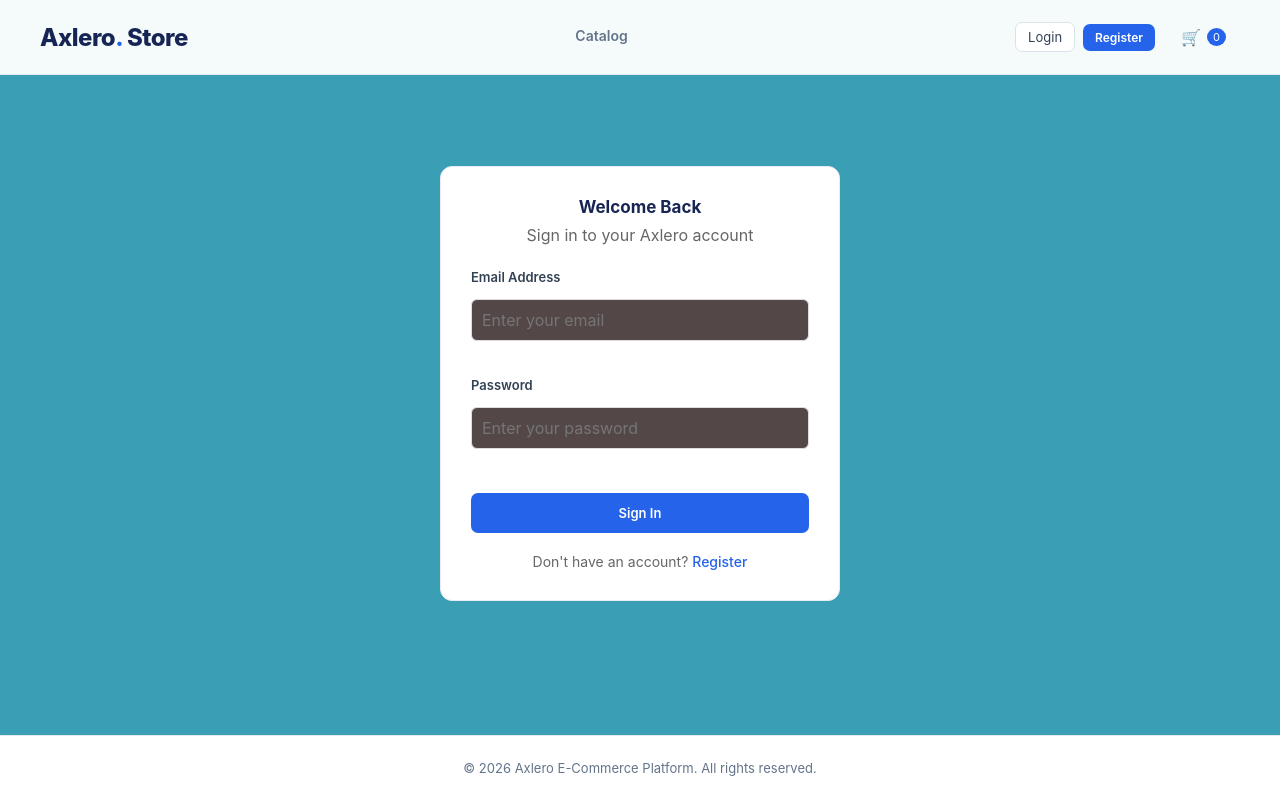
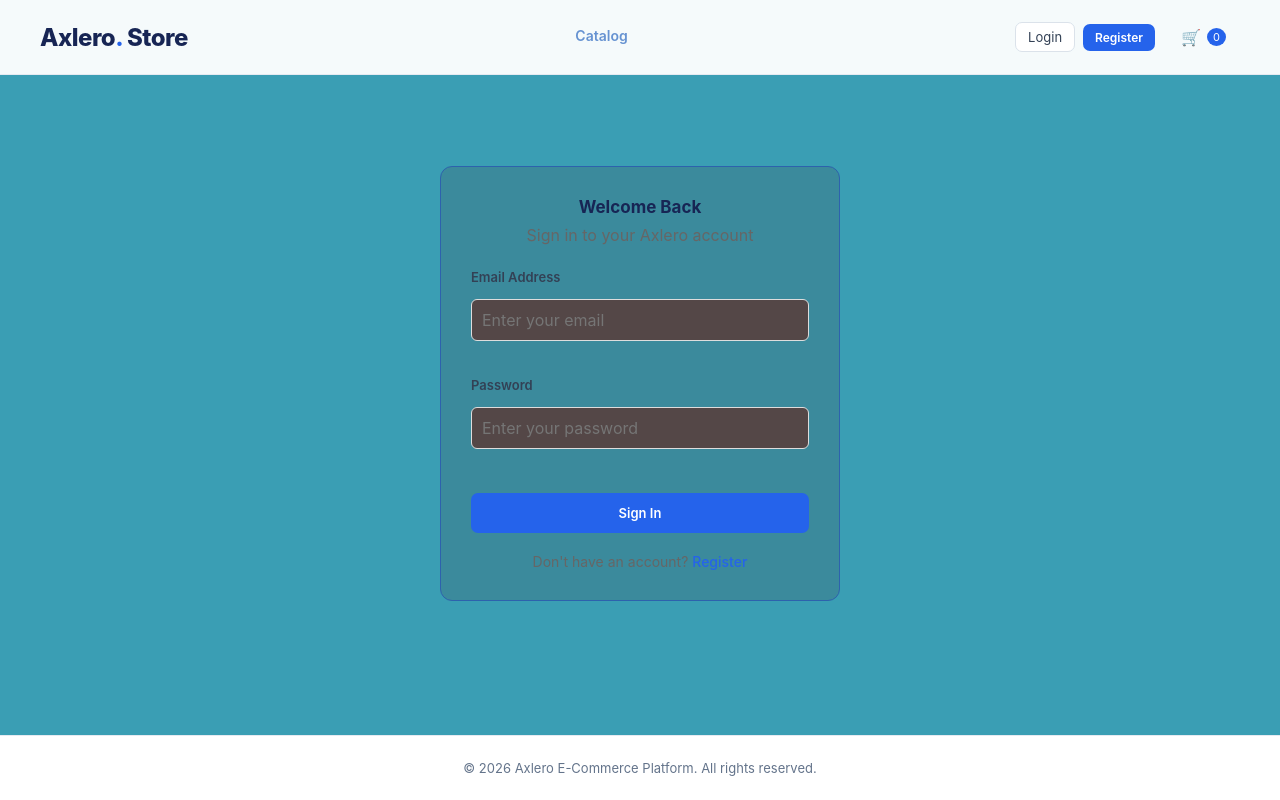
Before and after one commit to kamdje-mkounga/project2_axlero, a React (Vite) app in the folder frontend/: page /login in a window 1280 px wide. Built offline with nearby package versions, Linux system fonts and the light colour scheme.

Commit message:
updaing App.css

```diff
--- a/frontend/src/App.css
+++ b/frontend/src/App.css
@@ -316,8 +316,8 @@
 
 /* Panels and tables */
 .panel {
-  background: white;
-  border: 1px solid #e8edf4;
+  background: rgb(59, 138, 156);
+  border: 1px solid #2d62ad;
   border-radius: 12px;
   padding: 24px;
   margin-bottom: 24px;
@@ -404,7 +404,7 @@ tbody tr:hover td {
 .primary-btn:hover:not(:disabled) {
   background: #1d4ed8;
   transform: translateY(-1px);
-  box-shadow: 0 6px 16px rgba(37, 99, 235, 0.28);
+  box-shadow: 0 6px 16px rgba(78, 84, 97, 0.28);
 }
 
 .primary-btn:active:not(:disabled) {
@@ -575,7 +575,7 @@ tbody tr:hover td {
 
 .store-link {
   position: relative;
-  color: #64748b;
+  color: #6692d1;
   text-decoration: none;
   font-weight: 600;
   font-size: 14px;
```
